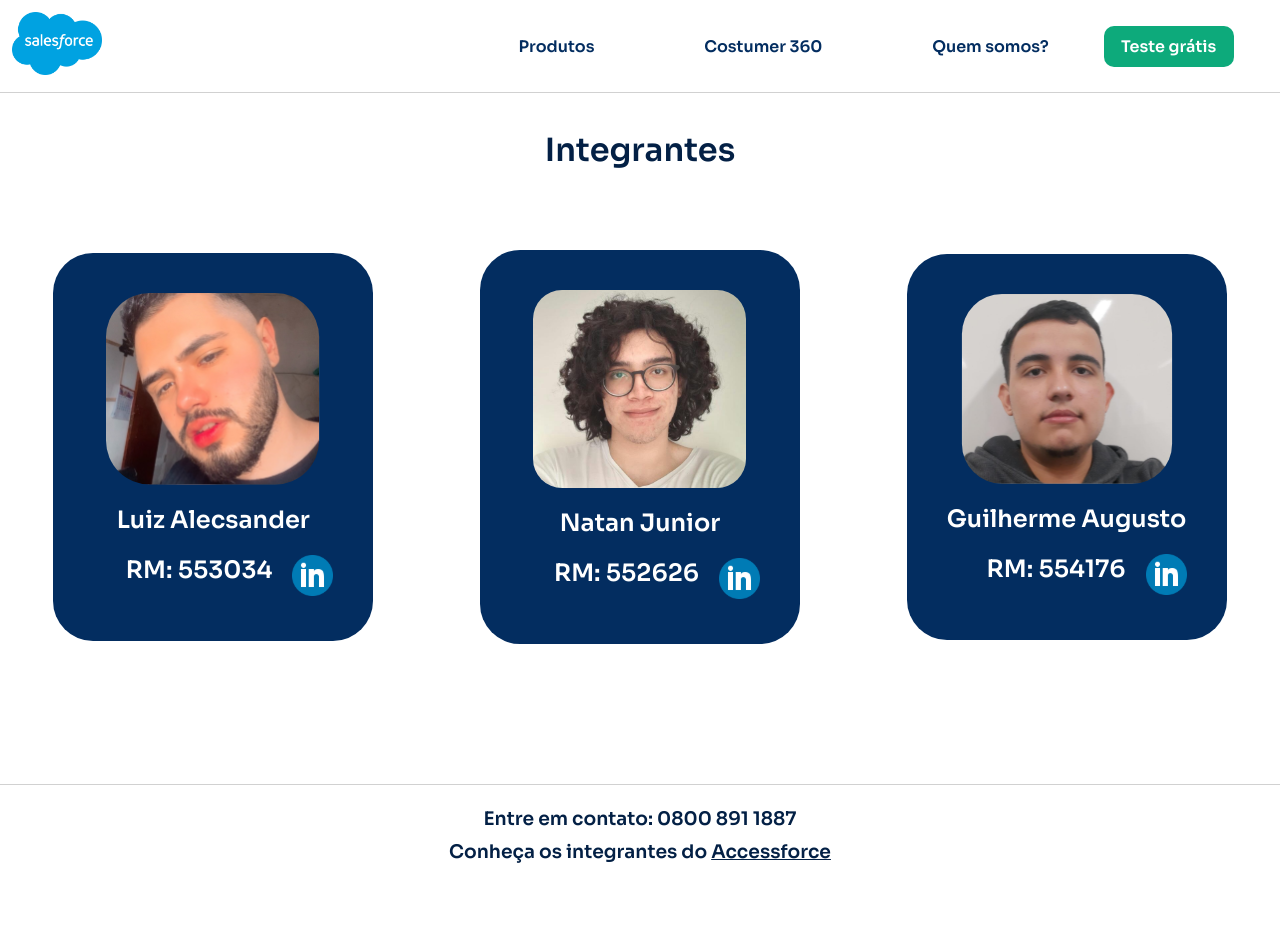
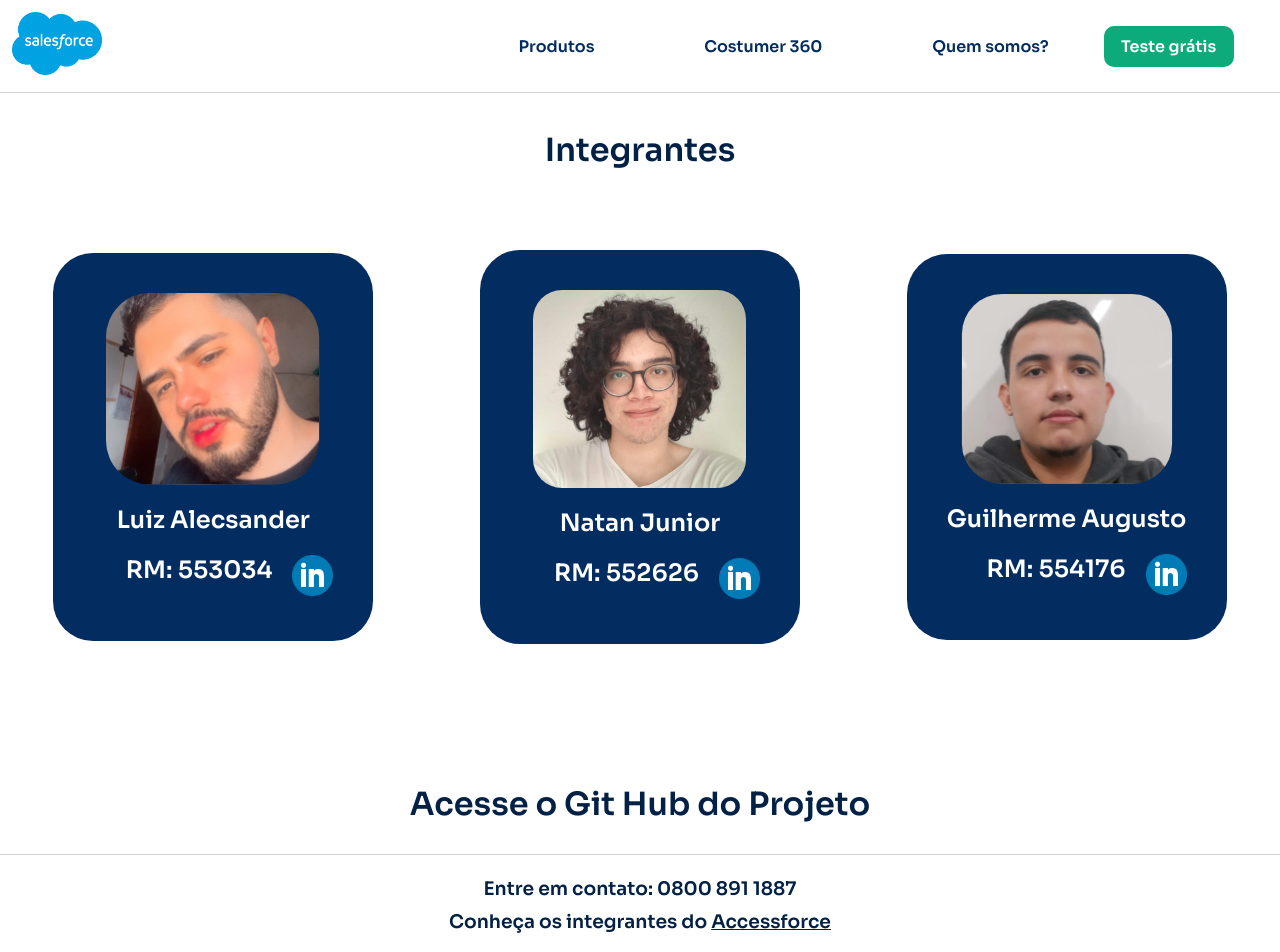
Before and after one commit to Guilhermeoliveira10/AccessForce-frontend, a React app: page /integrantes in a window 1280 px wide. Shown: the top 952 px of the page. Before the commit the page ends 885 px from the top, so only its background shows below. Built offline with nearby package versions, Linux system fonts and the light colour scheme; the HTML template or start-up script is replaced by a standard one.

Commit message:
feat: all pages and components created

```diff
--- a/src/components/CardIntegrantes/index.tsx
+++ b/src/components/CardIntegrantes/index.tsx
@@ -18,7 +18,7 @@ const CardIntegrantes = (integranteProps: IntegranteProps) => {
       <h2>{integranteProps.nome}</h2>
       <div id="rm-social-icon">
         <h2>{`RM: ${integranteProps.numeroRM}`}</h2>
-        <Link to={integranteProps.LinkedInIntegrante}><img className='social-icon' src={LinkedInIcon} /></Link>
+        <Link target="_blank" to={integranteProps.LinkedInIntegrante}><img className='social-icon' src={LinkedInIcon} /></Link>
       </div>
     </div>
   );
--- a/src/pages/Cadastro/style.css
+++ b/src/pages/Cadastro/style.css
@@ -1,5 +1,6 @@
 #cadastro-register {
     background-color: #FFFFF2;
+    height: 100vh;
 }
 
 .image-side {
@@ -115,7 +116,7 @@
     #form-register {
         width: 70vw;
         max-width: 400px;
-        border-radius: 38px 38px 0px 0px;
+        border-radius: 38px 38px 38px 38px;
         height: 445px;
         padding: 18px;
     }
--- a/src/pages/Integrantes/index.tsx
+++ b/src/pages/Integrantes/index.tsx
@@ -5,6 +5,8 @@ import IntegranteLuizFoto from '../../assets/luizFoto.svg'
 import IntegranteNatanFoto from '../../assets/natanFoto.svg'
 import IntegranteGuilhermeFoto from '../../assets/guilhermeFoto.svg'
 import Footer from '../../components/Footer'
+import { Link } from 'react-router-dom'
+Link
 
 const Integrantes = () => {
     return (
@@ -15,10 +17,17 @@ const Integrantes = () => {
             </div>
 
             <div id="card-grid">
-                <CardIntegrantes nome="Luiz Alecsander" fotoNome={IntegranteLuizFoto} numeroRM='553034' LinkedInIntegrante='' />
+                <CardIntegrantes nome="Luiz Alecsander" fotoNome={IntegranteLuizFoto} numeroRM='553034' LinkedInIntegrante='https://www.linkedin.com/in/luiz-alecsander-viana-ab1272215/' />
                 <CardIntegrantes nome="Natan Junior" fotoNome={IntegranteNatanFoto} numeroRM='552626' LinkedInIntegrante='https://www.linkedin.com/in/natan-jrl' />
-                <CardIntegrantes nome="Guilherme Augusto" fotoNome={IntegranteGuilhermeFoto} numeroRM='554176' LinkedInIntegrante='' />
+                <CardIntegrantes nome="Guilherme Augusto" fotoNome={IntegranteGuilhermeFoto} numeroRM='554176' LinkedInIntegrante='https://www.linkedin.com/in/guilherme-oliveira-550222289' />
             </div>
+
+            <div className='git-hub-div'>
+                <Link className='git-hub-link' id='link' target='_blank' to="https://github.com/Guilhermeoliveira10/AcessForce-frontend"><h1 className='title'>Acesse o Git Hub do Projeto</h1></Link>
+
+            </div>
+
+
             <Footer />
 
         </main>
--- a/src/pages/Integrantes/style.css
+++ b/src/pages/Integrantes/style.css
@@ -7,8 +7,8 @@
     justify-content: center;
 }
 
-.title{
-    color: #032045;;
+.title {
+    color: #032045;
 }
 
 #card-grid {
@@ -18,6 +18,22 @@
     align-items: center;
 }
 
+.git-hub-div {
+    width: 100%;
+    display: flex;
+    justify-content: center;
+    margin-bottom: 30px;
+}
+
+.git-hub-link:hover {
+    transform: scale(1.03);
+    transition: all 0.1s ease-in
+}
+
+.git-hub-link h1:hover {
+    color: #1a6fe0
+}
+
 @media(min-width: 992px) {
     #card-grid {
         flex-direction: row;
--- a/src/pages/Login/index.tsx
+++ b/src/pages/Login/index.tsx
@@ -10,7 +10,10 @@ const Login = () => {
     return (
         <section id="login">
             <div className="form-container">
-                <img id="sf-logo" src={Logo} alt="logo" />
+                <Link to="/">
+                    <img id="sf-logo" src={Logo} alt="logo" />
+                </Link>
+
                 <h2>Bem-vindo ao AccessForce</h2>
                 <form action="">
                     <div id="user-info">
--- a/src/pages/Login/style.css
+++ b/src/pages/Login/style.css
@@ -60,10 +60,6 @@ form {
     box-sizing: border-box;
     padding-left: 20px;
     font-family: "Sora", sans-serif;
-}
-
-.field input::placeholder {
-    color: #000000;
 }
 
 .field input:focus {
--- a/src/pages/QuemSomos/index.tsx
+++ b/src/pages/QuemSomos/index.tsx
@@ -57,7 +57,7 @@ const QuemSomos = () => {
                     Vá em direção ao sucesso do cliente ao lado da Salesforce
                 </h1>
                 <img id='mascots-group-image' src={SalesforceMascotGroup} alt="" />
-                <Link to={"*"}><Button variant='secondary' text='Teste grátis o CRM da Salesforce' id='bottom-button' onClick={() => { }} /></Link>
+                <Link to={"/cadastro"}><Button variant='secondary' text='Teste grátis o CRM da Salesforce' id='bottom-button' onClick={() => { }} /></Link>
             </section>
 
             <Footer />
```
